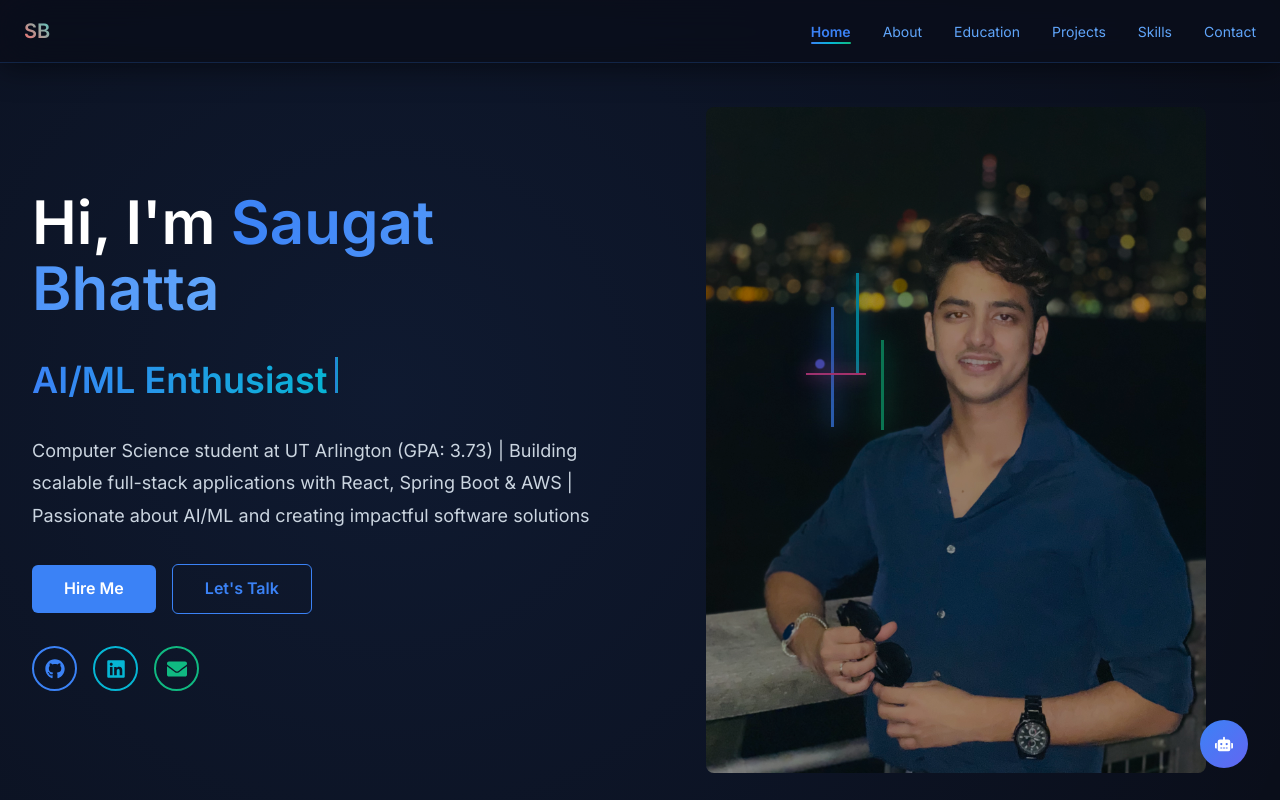
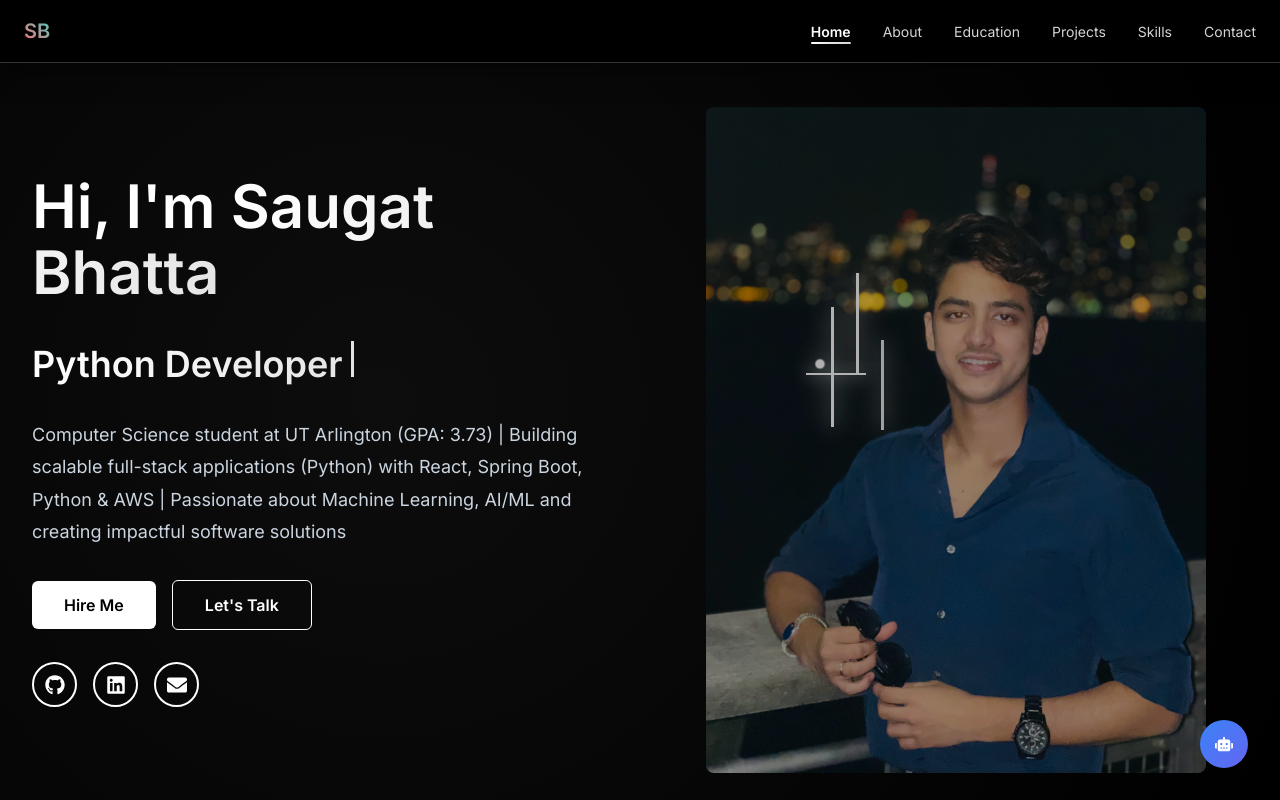
Before and after one commit to Saugat1017/MyPortfolio, a React (Vite) app: page / in a window 1280 px wide. Shown: the top 800 px of the page. Built offline with nearby package versions, Linux system fonts and the light colour scheme.

Commit message:
Chnaged the theme

```diff
--- a/src/App.css
+++ b/src/App.css
@@ -1,39 +1,39 @@
-/* App.css - Modern Multi-Color Theme with Box Layouts */
+/* App.css - Black and White Theme */
 :root {
-  --primary: #3b82f6;
-  --primary-dark: #2563eb;
-  --secondary: #6366f1;
-  --secondary-dark: #4f46e5;
-  --accent: #60a5fa;
-  --accent-purple: #818cf8;
-  --accent-cyan: #06b6d4;
-  --accent-green: #10b981;
-  --accent-pink: #ec4899;
-  --accent-orange: #f59e0b;
+  --primary: #ffffff;
+  --primary-dark: #e5e5e5;
+  --secondary: #d4d4d4;
+  --secondary-dark: #a3a3a3;
+  --accent: #f5f5f5;
+  --accent-purple: #e5e5e5;
+  --accent-cyan: #d4d4d4;
+  --accent-green: #a3a3a3;
+  --accent-pink: #737373;
+  --accent-orange: #525252;
 
-  --primary-gradient: linear-gradient(135deg, #3b82f6 0%, #6366f1 50%, #06b6d4 100%);
-  --secondary-gradient: linear-gradient(135deg, #60a5fa 0%, #818cf8 50%, #ec4899 100%);
-  --accent-gradient: linear-gradient(135deg, #3b82f6 0%, #06b6d4 30%, #10b981 60%, #ec4899 100%);
-  --rainbow-gradient: linear-gradient(135deg, #3b82f6 0%, #6366f1 25%, #06b6d4 50%, #10b981 75%, #ec4899 100%);
+  --primary-gradient: linear-gradient(135deg, #ffffff 0%, #e5e5e5 50%, #d4d4d4 100%);
+  --secondary-gradient: linear-gradient(135deg, #f5f5f5 0%, #e5e5e5 50%, #d4d4d4 100%);
+  --accent-gradient: linear-gradient(135deg, #ffffff 0%, #e5e5e5 30%, #d4d4d4 60%, #a3a3a3 100%);
+  --rainbow-gradient: linear-gradient(135deg, #ffffff 0%, #e5e5e5 25%, #d4d4d4 50%, #a3a3a3 75%, #737373 100%);
 
-  --glow-primary: rgba(59, 130, 246, 0.4);
-  --glow-secondary: rgba(99, 102, 241, 0.4);
-  --glow-cyan: rgba(6, 182, 212, 0.4);
-  --glow-green: rgba(16, 185, 129, 0.4);
-  --glow-pink: rgba(236, 72, 153, 0.4);
+  --glow-primary: rgba(255, 255, 255, 0.4);
+  --glow-secondary: rgba(229, 229, 229, 0.4);
+  --glow-cyan: rgba(212, 212, 212, 0.4);
+  --glow-green: rgba(163, 163, 163, 0.4);
+  --glow-pink: rgba(115, 115, 115, 0.4);
 
-  --bg-primary: #0a0e1a;
-  --bg-secondary: #0f172a;
-  --bg-tertiary: #1e293b;
-  --bg-card: #1a2332;
+  --bg-primary: #000000;
+  --bg-secondary: #0a0a0a;
+  --bg-tertiary: #1a1a1a;
+  --bg-card: #141414;
 
   --text-primary: #ffffff;
-  --text-secondary: #e2e8f0;
-  --text-muted: #94a3b8;
+  --text-secondary: #e5e5e5;
+  --text-muted: #a3a3a3;
 
-  --border-color: rgba(59, 130, 246, 0.2);
-  --card-bg: rgba(26, 35, 50, 0.8);
-  --card-border: rgba(59, 130, 246, 0.15);
+  --border-color: rgba(255, 255, 255, 0.2);
+  --card-bg: rgba(20, 20, 20, 0.8);
+  --card-border: rgba(255, 255, 255, 0.15);
 }
 
 * {
@@ -73,7 +73,7 @@ html {
 .blur-bg {
   backdrop-filter: blur(20px) saturate(180%);
   -webkit-backdrop-filter: blur(20px) saturate(180%);
-  background: rgba(10, 14, 26, 0.9) !important;
+  background: rgba(0, 0, 0, 0.9) !important;
   border-bottom: 1px solid var(--border-color);
   box-shadow: 0 4px 30px rgba(0, 0, 0, 0.5);
 }
@@ -157,8 +157,8 @@ html {
 
 .modern-card:hover {
   transform: translateY(-8px);
-  border-color: rgba(59, 130, 246, 0.4);
-  box-shadow: 0 20px 60px rgba(59, 130, 246, 0.2);
+  border-color: rgba(255, 255, 255, 0.4);
+  box-shadow: 0 20px 60px rgba(255, 255, 255, 0.1);
 }
 
 .modern-card:hover::before {
@@ -167,23 +167,23 @@ html {
 
 /* Glass Card */
 .glass-card {
-  background: rgba(26, 35, 50, 0.6);
+  background: rgba(20, 20, 20, 0.6);
   backdrop-filter: blur(20px) saturate(180%);
-  border: 1px solid rgba(59, 130, 246, 0.2);
+  border: 1px solid rgba(255, 255, 255, 0.2);
   border-radius: 20px;
   transition: all 0.3s ease;
 }
 
 .glass-card:hover {
-  background: rgba(26, 35, 50, 0.8);
-  border-color: rgba(59, 130, 246, 0.4);
-  box-shadow: 0 10px 40px rgba(59, 130, 246, 0.15);
+  background: rgba(20, 20, 20, 0.8);
+  border-color: rgba(255, 255, 255, 0.4);
+  box-shadow: 0 10px 40px rgba(255, 255, 255, 0.1);
 }
 
 /* Button Styles */
 .btn-primary {
   background: var(--primary-gradient);
-  color: white;
+  color: #000000;
   border: none;
   padding: 14px 32px;
   border-radius: 12px;
@@ -193,7 +193,7 @@ html {
   transition: all 0.3s cubic-bezier(0.4, 0, 0.2, 1);
   position: relative;
   overflow: hidden;
-  box-shadow: 0 4px 15px rgba(59, 130, 246, 0.3);
+  box-shadow: 0 4px 15px rgba(255, 255, 255, 0.2);
 }
 
 .btn-primary::before {
@@ -204,7 +204,7 @@ html {
   width: 0;
   height: 0;
   border-radius: 50%;
-  background: rgba(255, 255, 255, 0.3);
+  background: rgba(0, 0, 0, 0.3);
   transform: translate(-50%, -50%);
   transition: width 0.6s, height 0.6s;
 }
@@ -216,7 +216,7 @@ html {
 
 .btn-primary:hover {
   transform: translateY(-2px);
-  box-shadow: 0 8px 25px rgba(59, 130, 246, 0.5);
+  box-shadow: 0 8px 25px rgba(255, 255, 255, 0.3);
 }
 
 /* Animated Background Pattern */
@@ -228,9 +228,9 @@ html {
   height: 100%;
   z-index: -1;
   background:
-    radial-gradient(circle at 20% 50%, rgba(59, 130, 246, 0.1) 0%, transparent 50%),
-    radial-gradient(circle at 80% 80%, rgba(99, 102, 241, 0.1) 0%, transparent 50%),
-    radial-gradient(circle at 40% 20%, rgba(96, 165, 250, 0.05) 0%, transparent 50%);
+    radial-gradient(circle at 20% 50%, rgba(255, 255, 255, 0.05) 0%, transparent 50%),
+    radial-gradient(circle at 80% 80%, rgba(229, 229, 229, 0.05) 0%, transparent 50%),
+    radial-gradient(circle at 40% 20%, rgba(212, 212, 212, 0.03) 0%, transparent 50%);
   animation: bgMove 20s ease-in-out infinite;
 }
 
--- a/src/App.tsx
+++ b/src/App.tsx
@@ -38,7 +38,7 @@ const theme = {
     ...baseTheme.styles,
     global: {
       body: {
-        bg: '#0a0e1a',
+        bg: '#000000',
         color: '#ffffff',
         overflowX: 'hidden',
         fontFamily: "'Inter', sans-serif",
@@ -70,7 +70,7 @@ const Contact = lazy(() => import('./components/Contact'));
 
 const LoadingSpinner = () => (
   <Center h="100vh">
-    <Spinner size="xl" color="blue.400" />
+    <Spinner size="xl" color="white" />
   </Center>
 );
 
--- a/src/components/ChatBot.tsx
+++ b/src/components/ChatBot.tsx
@@ -35,11 +35,11 @@ const ChatBot = () => {
     }
 
     if (lowerQuestion.includes('projects')) {
-      return "Here are Saugat's notable projects:\n1. MavThread - Full-stack university discussion platform (React, Spring Boot, AWS RDS)\n2. Fitness Tracker App - Android app with GPS and analytics (Java, Android SDK)\n3. Farm Data Management System - C-based trading system\n4. Dallas AI - Emotional eating support platform with ML models (87% accuracy)\n5. OURCS@DFW Research - Transformer-based summarization research";
+      return "Here are Saugat's notable projects:\n1. MavThread - Full-stack (Python) university discussion platform (React, Spring Boot, AWS RDS)\n2. Fitness Tracker App - Android app with GPS and analytics (Java, Android SDK)\n3. Farm Data Management System - C-based trading system\n4. Dallas AI - Emotional eating support platform with ML models (87% accuracy)\n5. OURCS@DFW Research - Transformer-based summarization research";
     }
 
     if (lowerQuestion.includes('experience') || lowerQuestion.includes('work')) {
-      return "Saugat's experience includes:\n• Dallas AI Summer Program (Jun 2025 - Aug 2025) - Built full-stack AI platform\n• OURCS@DFW Research Assistant at UT Arlington (Feb 2025 - Mar 2025)\n• Computer Lab Assistant at SUNY Oswego (Aug 2022 - Dec 2022) - 92% resolution rate";
+      return "Saugat's experience includes:\n• Dallas AI Summer Program (Jun 2025 - Aug 2025) - Built full-stack (Python) AI platform\n• OURCS@DFW Research Assistant at UT Arlington (Feb 2025 - Mar 2025)\n• Computer Lab Assistant at SUNY Oswego (Aug 2022 - Dec 2022) - 92% resolution rate";
     }
 
     if (lowerQuestion.includes('certificates') || lowerQuestion.includes('certifications')) {
--- a/src/components/Expertise.tsx
+++ b/src/components/Expertise.tsx
@@ -69,7 +69,7 @@ const Expertise = () => {
       id="expertise"
       minH="100vh"
       py={{ base: 16, md: 24 }}
-      bg="#0f172a"
+      bg="#0a0a0a"
       position="relative"
       overflow="hidden"
     >
@@ -85,7 +85,7 @@ const Expertise = () => {
               fontSize={{ base: "4xl", md: "5xl", lg: "6xl" }}
               fontWeight="800"
               letterSpacing="tight"
-              bgGradient="linear(to-r, #3b82f6, #06b6d4, #10b981, #ec4899)"
+              bgGradient="linear(to-r, #ffffff, #e5e5e5, #d4d4d4, #a3a3a3)"
               bgClip="text"
             >
               Technical Expertise
@@ -112,15 +112,15 @@ const Expertise = () => {
               <Box
                 position="relative"
                 borderRadius="2xl"
-                bg="rgba(26, 35, 50, 0.8)"
+                bg="rgba(20, 20, 20, 0.8)"
                 backdropFilter="blur(20px)"
                 border="1px solid"
-                borderColor="rgba(59, 130, 246, 0.2)"
+                borderColor="rgba(255, 255, 255, 0.2)"
                 p={8}
                 h="100%"
                 _hover={{
-                  borderColor: "rgba(59, 130, 246, 0.4)",
-                  boxShadow: "0 20px 60px rgba(59, 130, 246, 0.15)",
+                  borderColor: "rgba(255, 255, 255, 0.3)",
+                  boxShadow: "0 20px 60px rgba(255, 255, 255, 0.1)",
                   transform: "translateY(-4px)",
                 }}
                 transition="all 0.4s ease"
@@ -129,7 +129,7 @@ const Expertise = () => {
                 <HStack spacing={4} mb={8}>
                   <Circle
                     size="60px"
-                    bgGradient="linear(135deg, #3b82f6, #06b6d4)"
+                    bgGradient="linear(135deg, #ffffff, #e5e5e5)"
                     p={3}
                   >
                     <Icon
@@ -147,10 +147,10 @@ const Expertise = () => {
                 <VStack align="stretch" spacing={6}>
                   {category.skills.map((skill, skillIndex) => {
                     const color = skill.level >= 85
-                      ? "#3b82f6"
+                      ? "#ffffff"
                       : skill.level >= 75
-                      ? "#06b6d4"
-                      : "#10b981";
+                      ? "#e5e5e5"
+                      : "#d4d4d4";
 
                     return (
                       <Box key={skillIndex}>
--- a/src/components/GitHubShowcase.tsx
+++ b/src/components/GitHubShowcase.tsx
@@ -104,7 +104,7 @@ const GitHubShowcase = () => {
               mx="auto"
               lineHeight="1.8"
             >
-              I've built numerous projects across different domains - from machine learning and full-stack applications
+              I've built numerous projects across different domains - from machine learning and full-stack (Python) applications
               to mobile apps and web development. Each repository represents a learning journey and a solution to real-world problems.
             </Text>
           </MotionBox>
--- a/src/components/Hero.tsx
+++ b/src/components/Hero.tsx
@@ -10,7 +10,9 @@ const Hero = () => {
   const [displayText, setDisplayText] = useState('');
   const [showCursor, setShowCursor] = useState(true);
   const roles = [
-    "Full Stack Developer",
+    "Full Stack Developer (Python)",
+    "Python Developer",
+    "Machine Learning Engineer",
     "AI/ML Enthusiast",
     "Software Engineer",
     "Problem Solver"
@@ -61,7 +63,7 @@ const Hero = () => {
       alignItems="center"
       position="relative"
       overflow="hidden"
-      bg="#0a0e1a"
+      bg="#000000"
       pt={20}
     >
       {/* Subtle background gradient */}
@@ -71,7 +73,7 @@ const Hero = () => {
         left="0"
         right="0"
         bottom="0"
-        bgGradient="radial(circle at 30% 50%, rgba(59, 130, 246, 0.1), transparent)"
+        bgGradient="radial(circle at 30% 50%, rgba(255, 255, 255, 0.05), transparent)"
         zIndex={0}
       />
 
@@ -91,7 +93,7 @@ const Hero = () => {
                 lineHeight="1.1"
               >
                 Hi, I'm{' '}
-                <Box as="span" bgGradient="linear(to-r, #3b82f6, #60a5fa)" bgClip="text">
+                <Box as="span" bgGradient="linear(to-r, #ffffff, #e5e5e5)" bgClip="text">
                   Saugat Bhatta
                 </Box>
               </Text>
@@ -108,7 +110,7 @@ const Hero = () => {
               <Text
                 fontSize={{ base: "2xl", md: "3xl", lg: "4xl" }}
                 fontWeight="600"
-                bgGradient="linear(to-r, #3b82f6, #06b6d4)"
+                bgGradient="linear(to-r, #ffffff, #e5e5e5)"
                 bgClip="text"
               >
                 {displayText}
@@ -117,7 +119,7 @@ const Hero = () => {
                   display="inline-block"
                   w="3px"
                   h="1em"
-                  bgGradient="linear(to-r, #3b82f6, #06b6d4)"
+                  bg="#ffffff"
                   ml={2}
                   opacity={showCursor ? 1 : 0}
                   transition="opacity 0.3s"
@@ -138,8 +140,8 @@ const Hero = () => {
                 color="gray.300"
                 lineHeight="1.8"
               >
-                Computer Science student at UT Arlington (GPA: 3.73) | Building scalable full-stack applications
-                with React, Spring Boot & AWS | Passionate about AI/ML and creating impactful software solutions
+                Computer Science student at UT Arlington (GPA: 3.73) | Building scalable full-stack applications (Python)
+                with React, Spring Boot, Python & AWS | Passionate about Machine Learning, AI/ML and creating impactful software solutions
               </Text>
             </MotionBox>
 
@@ -151,8 +153,8 @@ const Hero = () => {
             >
               <HStack spacing={4} flexWrap="wrap">
                 <Button
-                  bg="#3b82f6"
-                  color="white"
+                  bg="#ffffff"
+                  color="#000000"
                   size="lg"
                   px={8}
                   py={6}
@@ -162,9 +164,9 @@ const Hero = () => {
                   onClick={scrollToContact}
                   cursor="pointer"
                   _hover={{
-                    bg: "#2563eb",
+                    bg: "#e5e5e5",
                     transform: "translateY(-2px)",
-                    boxShadow: "0 8px 20px rgba(59, 130, 246, 0.4)",
+                    boxShadow: "0 8px 20px rgba(255, 255, 255, 0.3)",
                   }}
                   transition="all 0.3s ease"
                 >
@@ -172,8 +174,8 @@ const Hero = () => {
                 </Button>
                 <Button
                   variant="outline"
-                  borderColor="#3b82f6"
-                  color="#3b82f6"
+                  borderColor="#ffffff"
+                  color="#ffffff"
                   bg="transparent"
                   size="lg"
                   px={8}
@@ -184,10 +186,10 @@ const Hero = () => {
                   onClick={scrollToContact}
                   cursor="pointer"
                   _hover={{
-                    bg: "#3b82f6",
-                    color: "white",
+                    bg: "#ffffff",
+                    color: "#000000",
                     transform: "translateY(-2px)",
-                    boxShadow: "0 8px 20px rgba(59, 130, 246, 0.3)",
+                    boxShadow: "0 8px 20px rgba(255, 255, 255, 0.2)",
                   }}
                   transition="all 0.3s ease"
                 >
@@ -212,16 +214,16 @@ const Hero = () => {
                   h="45px"
                   borderRadius="50%"
                   border="2px solid"
-                  borderColor="#3b82f6"
+                  borderColor="#ffffff"
                   display="flex"
                   alignItems="center"
                   justifyContent="center"
-                  color="#3b82f6"
+                  color="#ffffff"
                   _hover={{
-                    bg: "#3b82f6",
-                    color: "white",
+                    bg: "#ffffff",
+                    color: "#000000",
                     transform: "translateY(-3px)",
-                    boxShadow: "0 5px 15px rgba(59, 130, 246, 0.4)",
+                    boxShadow: "0 5px 15px rgba(255, 255, 255, 0.3)",
                   }}
                   transition="all 0.3s ease"
                 >
@@ -236,16 +238,16 @@ const Hero = () => {
                   h="45px"
                   borderRadius="50%"
                   border="2px solid"
-                  borderColor="#06b6d4"
+                  borderColor="#ffffff"
                   display="flex"
                   alignItems="center"
                   justifyContent="center"
-                  color="#06b6d4"
+                  color="#ffffff"
                   _hover={{
-                    bg: "#06b6d4",
-                    color: "white",
+                    bg: "#ffffff",
+                    color: "#000000",
                     transform: "translateY(-3px)",
-                    boxShadow: "0 5px 15px rgba(6, 182, 212, 0.4)",
+                    boxShadow: "0 5px 15px rgba(255, 255, 255, 0.3)",
                   }}
                   transition="all 0.3s ease"
                 >
@@ -258,16 +260,16 @@ const Hero = () => {
                   h="45px"
                   borderRadius="50%"
                   border="2px solid"
-                  borderColor="#10b981"
+                  borderColor="#ffffff"
                   display="flex"
                   alignItems="center"
                   justifyContent="center"
-                  color="#10b981"
+                  color="#ffffff"
                   _hover={{
-                    bg: "#10b981",
-                    color: "white",
+                    bg: "#ffffff",
+                    color: "#000000",
                     transform: "translateY(-3px)",
-                    boxShadow: "0 5px 15px rgba(16, 185, 129, 0.4)",
+                    boxShadow: "0 5px 15px rgba(255, 255, 255, 0.3)",
                   }}
                   transition="all 0.3s ease"
                 >
@@ -306,11 +308,11 @@ const Hero = () => {
                   h="auto"
                   objectFit="cover"
                   onError={(e: React.SyntheticEvent<HTMLImageElement, Event>) => {
-                    e.currentTarget.src = "https://via.placeholder.com/500x600/1a2332/3b82f6?text=SB";
+                    e.currentTarget.src = "https://via.placeholder.com/500x600/1a1a1a/ffffff?text=SB";
                   }}
                 />
 
-                {/* Glowing Blue Lines Overlay */}
+                {/* Glowing White Lines Overlay */}
                 <Box
                   position="absolute"
                   top="0"
@@ -326,8 +328,8 @@ const Hero = () => {
                     top="30%"
                     w="3px"
                     h="120px"
-                    bg="#3b82f6"
-                    boxShadow="0 0 20px #3b82f6, 0 0 40px #3b82f6"
+                    bg="#ffffff"
+                    boxShadow="0 0 20px rgba(255, 255, 255, 0.8), 0 0 40px rgba(255, 255, 255, 0.5)"
                     animate={{
                       opacity: [0.6, 1, 0.6],
                     }}
@@ -344,8 +346,8 @@ const Hero = () => {
                     top="25%"
                     w="3px"
                     h="100px"
-                    bg="#06b6d4"
-                    boxShadow="0 0 20px #06b6d4, 0 0 40px #06b6d4"
+                    bg="#ffffff"
+                    boxShadow="0 0 20px rgba(255, 255, 255, 0.8), 0 0 40px rgba(255, 255, 255, 0.5)"
                     animate={{
                       opacity: [0.5, 1, 0.5],
                     }}
@@ -363,8 +365,8 @@ const Hero = () => {
                     top="35%"
                     w="3px"
                     h="90px"
-                    bg="#10b981"
-                    boxShadow="0 0 20px #10b981, 0 0 40px #10b981"
+                    bg="#ffffff"
+                    boxShadow="0 0 20px rgba(255, 255, 255, 0.8), 0 0 40px rgba(255, 255, 255, 0.5)"
                     animate={{
                       opacity: [0.6, 1, 0.6],
                     }}
@@ -382,8 +384,8 @@ const Hero = () => {
                     top="40%"
                     w="60px"
                     h="2px"
-                    bg="#ec4899"
-                    boxShadow="0 0 15px #ec4899, 0 0 30px #ec4899"
+                    bg="#ffffff"
+                    boxShadow="0 0 15px rgba(255, 255, 255, 0.8), 0 0 30px rgba(255, 255, 255, 0.5)"
                     animate={{
                       opacity: [0.4, 1, 0.4],
                     }}
@@ -401,8 +403,8 @@ const Hero = () => {
                     w="8px"
                     h="8px"
                     borderRadius="50%"
-                    bg="#6366f1"
-                    boxShadow="0 0 20px #6366f1, 0 0 40px #6366f1"
+                    bg="#ffffff"
+                    boxShadow="0 0 20px rgba(255, 255, 255, 0.8), 0 0 40px rgba(255, 255, 255, 0.5)"
                     animate={{
                       opacity: [0.5, 1, 0.5],
                       scale: [1, 1.2, 1],
--- a/src/components/Journey.tsx
+++ b/src/components/Journey.tsx
@@ -13,7 +13,7 @@ const journeyData = [
     icon: FaGraduationCap,
     color: "cyan",
     description: [
-      "Pursuing B.S. in Computer Science with focus on Full Stack Development, AI/ML, and Software Engineering",
+      "Pursuing B.S. in Computer Science with focus on Full Stack Development (Python), AI/ML, and Software Engineering",
       "Relevant Coursework: Algorithms & Data Structures, Operating Systems, Database Systems, AI, Machine Learning, Computer Vision, Data Mining, Computer Networks, NLP",
       "Academic Honors: Honor Roll, Freshman Distinction Roll",
       "Active in research projects and internships while maintaining strong academic performance"
@@ -26,7 +26,7 @@ const journeyData = [
     icon: FaBriefcase,
     color: "purple",
     description: [
-      "Built a secure full-stack platform using Spring Boot and React with JWT authentication",
+      "Built a secure full-stack (Python) platform using Spring Boot and React with JWT authentication",
       "Enabled real-time AI-powered chat guidance for 100+ simulated users in emotional eating support scenarios",
       "Researched and implemented ML models with Hugging Face Transformers",
       "Achieved 87% classification accuracy across 1,500+ annotated food-mood records for detecting emotional vs. physical hunger patterns"
--- a/src/components/Navigation.tsx
+++ b/src/components/Navigation.tsx
@@ -41,7 +41,7 @@ const Navigation: React.FC = () => {
       as="nav"
       position="fixed"
       w="100%"
-      bg="rgba(10, 14, 26, 0.9)"
+      bg="rgba(0, 0, 0, 0.9)"
       className="blur-bg"
       zIndex={1000}
       py={4}
@@ -81,12 +81,12 @@ const Navigation: React.FC = () => {
             >
               <Link
                 href={item.href}
-                color={activeSection === item.name ? '#3b82f6' : '#60a5fa'}
+                color={activeSection === item.name ? '#ffffff' : '#d4d4d4'}
                 fontSize="sm"
                 fontWeight={activeSection === item.name ? '600' : '400'}
                 _hover={{
                   textDecoration: 'none',
-                  bgGradient: 'linear(to-r, #3b82f6, #06b6d4)',
+                  bgGradient: 'linear(to-r, #ffffff, #e5e5e5)',
                   bgClip: 'text',
                 }}
                 transition="all 0.3s ease"
@@ -100,7 +100,7 @@ const Navigation: React.FC = () => {
                     left="0"
                     right="0"
                     h="2px"
-                    bgGradient="linear(to-r, #3b82f6, #06b6d4, #10b981)"
+                    bgGradient="linear(to-r, #ffffff, #e5e5e5, #d4d4d4)"
                     borderRadius="full"
                   />
                 )}
```
Also changed, not shown: src/components/About.tsx (+4 -4 lines), src/components/Contact.tsx (+29 -29 lines), src/components/Projects.tsx (+25 -25 lines).
